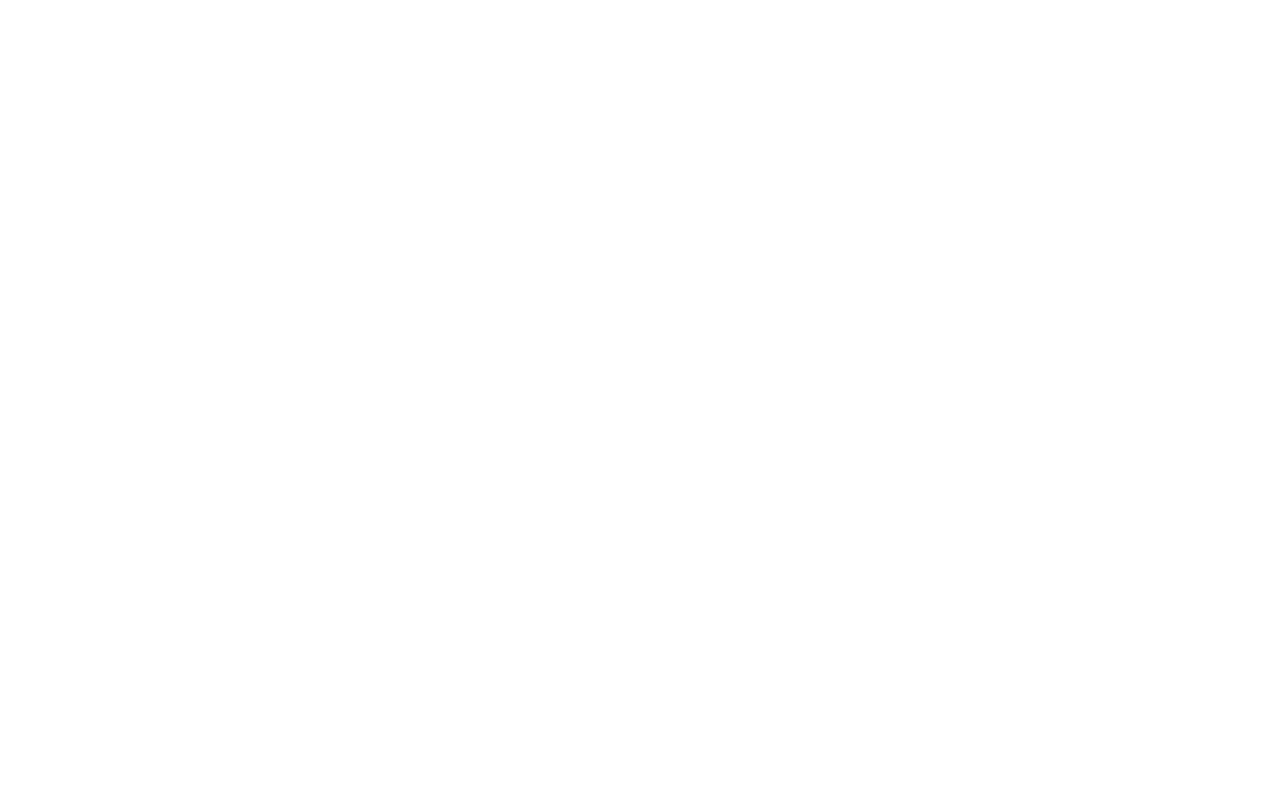
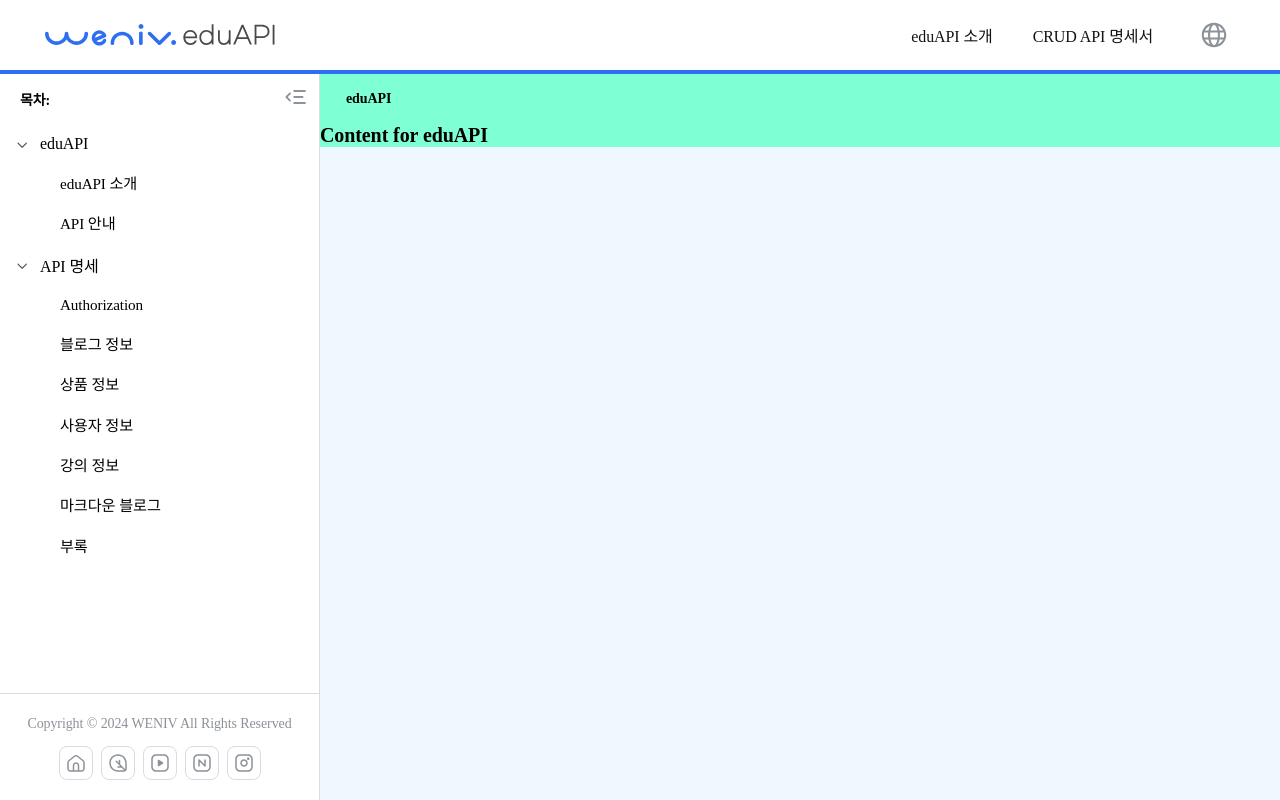
Before and after one commit to weniv/weniv_eduAPI, a React (Create React App) app: page /eduAPI in a window 1280 px wide. Before the commit this address had no page. Built offline with nearby package versions, Linux system fonts and the light colour scheme; no server answers; the HTML template or start-up script is replaced by a standard one; a web font is replaced by a local one.

Commit message:
:sparkles: Feat:메뉴 데이터 불러오기
메뉴 데이터 리스트 불러오기

```diff
--- a/src/App.jsx
+++ b/src/App.jsx
@@ -2,13 +2,15 @@
 import "./styles/global.css";
 import Main from "./page/Main";
 import Landing from "./page/Landing";
-
+import Contents from "./components/Contents";
 
 function App() {
   return (
     <div className="App">
       <Routes>
-        <Route path="/" element={<Main />} />
+        <Route path="/" element={<Main />}>
+          <Route path=":contentId" element={<Contents />} />
+        </Route>
         <Route path="/landing" element={<Landing />} />
       </Routes>
     </div>
--- /dev/null
+++ b/src/components/Contents.jsx
@@ -0,0 +1,22 @@
+import React, { useEffect, useState } from 'react';
+import { useParams } from 'react-router-dom';
+
+const Contents = () => {
+  const { contentId } = useParams();
+  const [content, setContent] = useState('');
+
+  useEffect(() => {
+    fetch(`/path_to_md_folder/${contentId}.md`)
+      .then(response => response.text())
+      .then(text => setContent(text));
+  }, [contentId]);
+
+  return (
+    <div>
+      <h1>Content for {contentId}</h1>
+      <div dangerouslySetInnerHTML={{ __html: content }} />
+    </div>
+  );
+};
+
+export default Contents;
--- a/src/components/breadcrumb/Breadcrumb.jsx
+++ b/src/components/breadcrumb/Breadcrumb.jsx
@@ -1,9 +1,12 @@
 import React from "react";
 import styles from "./Breadcrumb.module.css";
+import { Link } from "react-router-dom";
 const Breadcrumb = () => {
   return (
     <ol className={styles.breadcrumb}>
-      <li>Breadcrumb</li>
+      <li>
+        <Link href="/">eduAPI</Link>
+      </li>
     </ol>
   );
 };
--- a/src/components/breadcrumb/Breadcrumb.module.css
+++ b/src/components/breadcrumb/Breadcrumb.module.css
@@ -1,6 +1,7 @@
 .breadcrumb {
   display: flex;
   gap: 0.4rem;
+  margin-left: 2rem;
 }
 .breadcrumb li {
   display: flex;
--- a/src/components/menu/Nav.jsx
+++ b/src/components/menu/Nav.jsx
@@ -4,7 +4,9 @@
 import ScrollWrap from "./ScrollWrap";
 import ChapterBtn from "../../assets/icon-down.svg";
 
-const MenuItem = () => {
+const MenuItem = (props) => {
+  const { title, link, sections } = props;
+  console.log(link);
   const [fold, setFold] = useState(false);
 
   // scroll 이동
@@ -25,10 +27,11 @@
   const toggleList = () => {
     setFold(!fold);
   };
+  if (sections && sections.length > 0) {
     return (
       <li className={styles.fold}>
         <div>
-        <Link href="./">eduAPI</Link>
+          <Link to={link}>{title}</Link>
           <button
             className={`${styles.chapterBtn} ${fold ? styles.close : null}`}
             onClick={toggleList}
@@ -37,28 +40,31 @@
           </button>
         </div>
         <ol className={fold ? styles.hide : null}>
-        <li>
-          <Link to="/">eduAPI소개</Link>
-        </li>
-        <li>
-          <Link to="/">API안내</Link>
-        </li>
+          {sections.map((section, index) => (
+            <MenuItem key={index} {...section} />
+          ))}
         </ol>
       </li>
     );
+  } else {
+    return (
+      <li>
+        <Link to={link ? link : ""}>{title}</Link>
+      </li>
+    );
+  }
 };
 
-const Nav = () => {
-  // const { title, link, sections } = data;
+const Nav = ({ menudata }) => {
+  const { data } = menudata;
   return (
     <>
       {/* <ScrollWrap> */}
       <nav className={styles.nav}>
         <ol className={styles.menu}>
-          {/* {sections.map((data, index) => (
-              <MenuItem key={index} {...data} />
-            ))} */}
-          <MenuItem />
+          {data.sections.map((item, index) => (
+            <MenuItem key={index} {...item} />
+          ))}
         </ol>
       </nav>
       {/* </ScrollWrap> */}
--- a/src/components/menu/Nav.module.css
+++ b/src/components/menu/Nav.module.css
@@ -22,6 +22,11 @@
   background-color: var(--W-activation);
 }
 
+.fold > ol > li:hover,
+.notFold > ol > li:hover {
+  background-color: var(--W-activation);
+}
+
 .fold div:hover button,
 .notFold:hover button {
   background-color: var(--W-background);
@@ -35,7 +40,7 @@
   box-sizing: border-box;
   outline-offset: -1px;
 }
-.menu .active {
+.menu.active {
   background-color: var(--W-grayLv1);
   color: var(--W-primaryA11y);
   font-weight: 700;
--- a/src/components/menu/Side.jsx
+++ b/src/components/menu/Side.jsx
@@ -6,7 +6,7 @@
 import ListSNS from "../footer/ListSNS";
 import Nav from "./Nav";
 
-const Side = () => {
+const Side = (menudata) => {
   const [isMenuShow, setIsMenuShow] = useState(true);
   const toggleMenu = () => {
     setIsMenuShow(!isMenuShow);
@@ -18,7 +18,7 @@
           <h3 className={styles.side_title}>
             <span>목차:</span>
           </h3>
-          <Nav />
+          <Nav menudata={menudata} />
           <footer className={styles.footer}>
             <Copyright />
             <ListSNS />
--- a/src/page/Main.jsx
+++ b/src/page/Main.jsx
@@ -1,18 +1,22 @@
-import React from "react";
+import React, { useState } from "react";
+import { Outlet } from "react-router-dom";
 import Header from "../components/header/Header";
 import Side from "../components/menu/Side";
 import Breadcrumb from "../components/breadcrumb/Breadcrumb";
+import menuData from "../data/menu/eduAPI.json";
 import "../styles/sub.css";
 
 const Main = () => {
+  const [menu, setMenu] = useState(menuData);
+
   return (
     <>
       <Header type="mainPage" />
       <div className="sub">
-        <Side />
+        <Side data={menu} />
         <div className="sub__content">
           <Breadcrumb />
-          {/* {children} */}
+          <Outlet />
         </div>
       </div>
     </>
--- a/src/styles/sub.css
+++ b/src/styles/sub.css
@@ -22,3 +22,27 @@
   box-sizing: border-box;
   padding: 0 4rem;
 }
+.content__wrap .main {
+  width: 100%;
+  flex-grow: 1;
+  box-sizing: border-box;
+}
+.content__wrap aside {
+  flex-shrink: 0;
+}
+
+/* contents */
+.main {
+  font-size: 1.125em;
+  line-height: 1.8;
+}
+
+.main.title {
+  font-size: 2.22em;
+  border-bottom: 2px solid var(--W-grayLv2);
+  padding-bottom: 0.2em;
+  margin-bottom: 0.8em;
+  line-height: 1.4;
+  letter-spacing: -0.02em;
+  word-break: break-all;
+}
```
Also changed, not shown: _md/info/guide.md (added), _md/info/intro.md (renamed from _md/eduAPI/01.md), src/data/menu/eduAPI.json (renamed from src/data/eduAPI.json). Lines whose indentation alone changed are shown as unchanged.
